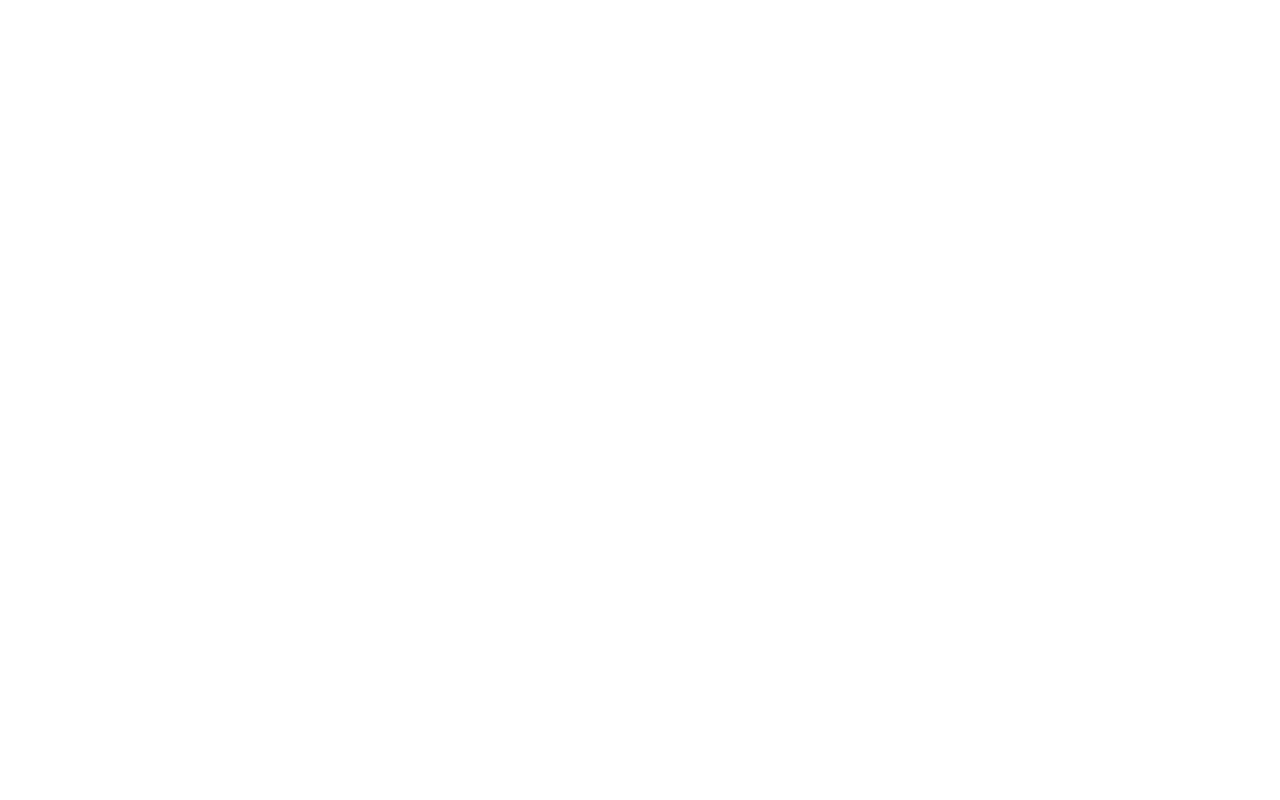
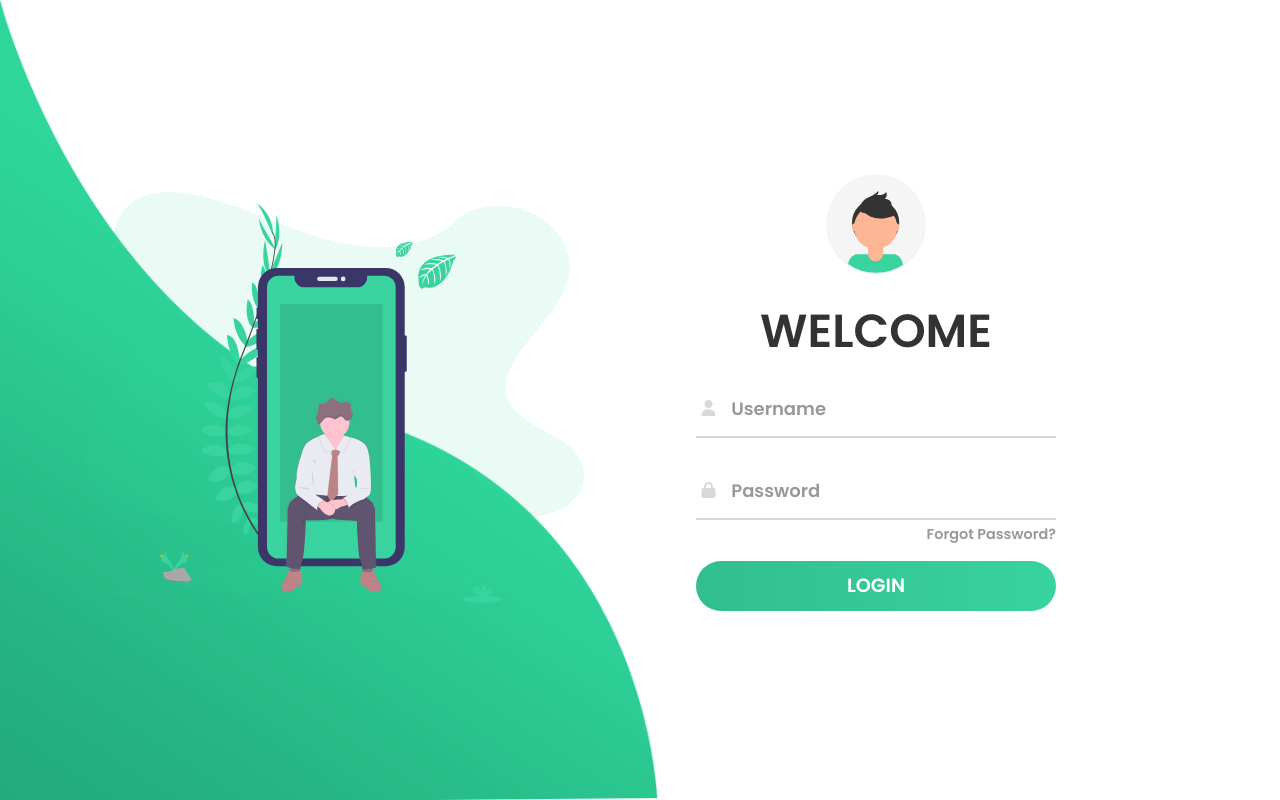
Before and after one commit to mahdinaghikhanii/nodejs-login, a plain HTML site: page frontend/index.html in a window 1280 px wide. Drawn offline with Linux system fonts and the light colour scheme.

Commit message:
create desing from  frontEnd

```diff
--- /dev/null
+++ b/frontend/css/style.css
@@ -0,0 +1,222 @@
+*{
+	padding: 0;
+	margin: 0;
+	box-sizing: border-box;
+}
+
+body{
+    font-family: 'Poppins', sans-serif;
+    overflow: hidden;
+}
+
+.wave{
+	position: fixed;
+	bottom: 0;
+	left: 0;
+	height: 100%;
+	z-index: -1;
+}
+
+.container{
+    width: 100vw;
+    height: 100vh;
+    display: grid;
+    grid-template-columns: repeat(2, 1fr);
+    grid-gap :7rem;
+    padding: 0 2rem;
+}
+
+.img{
+	display: flex;
+	justify-content: flex-end;
+	align-items: center;
+}
+
+.login-content{
+	display: flex;
+	justify-content: flex-start;
+	align-items: center;
+	text-align: center;
+}
+
+.img img{
+	width: 500px;
+}
+
+form{
+	width: 360px;
+}
+
+.login-content img{
+    height: 100px;
+}
+
+.login-content h2{
+	margin: 15px 0;
+	color: #333;
+	text-transform: uppercase;
+	font-size: 2.9rem;
+}
+
+.login-content .input-div{
+	position: relative;
+    display: grid;
+    grid-template-columns: 7% 93%;
+    margin: 25px 0;
+    padding: 5px 0;
+    border-bottom: 2px solid #d9d9d9;
+}
+
+.login-content .input-div.one{
+	margin-top: 0;
+}
+
+.i{
+	color: #d9d9d9;
+	display: flex;
+	justify-content: center;
+	align-items: center;
+}
+
+.i i{
+	transition: .3s;
+}
+
+.input-div > div{
+    position: relative;
+	height: 45px;
+}
+
+.input-div > div > h5{
+	position: absolute;
+	left: 10px;
+	top: 50%;
+	transform: translateY(-50%);
+	color: #999;
+	font-size: 18px;
+	transition: .3s;
+}
+
+.input-div:before, .input-div:after{
+	content: '';
+	position: absolute;
+	bottom: -2px;
+	width: 0%;
+	height: 2px;
+	background-color: #38d39f;
+	transition: .4s;
+}
+
+.input-div:before{
+	right: 50%;
+}
+
+.input-div:after{
+	left: 50%;
+}
+
+.input-div.focus:before, .input-div.focus:after{
+	width: 50%;
+}
+
+.input-div.focus > div > h5{
+	top: -5px;
+	font-size: 15px;
+}
+
+.input-div.focus > .i > i{
+	color: #38d39f;
+}
+
+.input-div > div > input{
+	position: absolute;
+	left: 0;
+	top: 0;
+	width: 100%;
+	height: 100%;
+	border: none;
+	outline: none;
+	background: none;
+	padding: 0.5rem 0.7rem;
+	font-size: 1.2rem;
+	color: #555;
+	font-family: 'poppins', sans-serif;
+}
+
+.input-div.pass{
+	margin-bottom: 4px;
+}
+
+a{
+	display: block;
+	text-align: right;
+	text-decoration: none;
+	color: #999;
+	font-size: 0.9rem;
+	transition: .3s;
+}
+
+a:hover{
+	color: #38d39f;
+}
+
+.btn{
+	display: block;
+	width: 100%;
+	height: 50px;
+	border-radius: 25px;
+	outline: none;
+	border: none;
+	background-image: linear-gradient(to right, #32be8f, #38d39f, #32be8f);
+	background-size: 200%;
+	font-size: 1.2rem;
+	color: #fff;
+	font-family: 'Poppins', sans-serif;
+	text-transform: uppercase;
+	margin: 1rem 0;
+	cursor: pointer;
+	transition: .5s;
+}
+.btn:hover{
+	background-position: right;
+}
+
+
+@media screen and (max-width: 1050px){
+	.container{
+		grid-gap: 5rem;
+	}
+}
+
+@media screen and (max-width: 1000px){
+	form{
+		width: 290px;
+	}
+
+	.login-content h2{
+        font-size: 2.4rem;
+        margin: 8px 0;
+	}
+
+	.img img{
+		width: 400px;
+	}
+}
+
+@media screen and (max-width: 900px){
+	.container{
+		grid-template-columns: 1fr;
+	}
+
+	.img{
+		display: none;
+	}
+
+	.wave{
+		display: none;
+	}
+
+	.login-content{
+		justify-content: center;
+	}
+}
--- a/frontend/index.html
+++ b/frontend/index.html
@@ -1,15 +1,45 @@
 <!DOCTYPE html>
-
 <html>
-    <head>
-        <meta charset="utf-8">
-        <meta http-equiv="X-UA-Compatible" content="IE=edge">
-        <title></title>
-        <meta name="description" content="">
-        <meta name="viewport" content="width=device-width, initial-scale=1">
-        <link rel="stylesheet" href="">
-    </head>
-    <body>
-        <script src="" async defer></script>
-    </body>
+<head>
+	<title>Login</title>
+	<link rel="stylesheet" type="text/css" href="css/style.css">
+	<link href="https://fonts.googleapis.com/css?family=Poppins:600&display=swap" rel="stylesheet">
+	<script src="https://kit.fontawesome.com/a81368914c.js"></script>
+	<meta name="viewport" content="width=device-width, initial-scale=1">
+</head>
+<body>
+	<img class="wave" src="img/wave.png">
+	<div class="container">
+		<div class="img">
+			<img src="img/bg.svg">
+		</div>
+		<div class="login-content">
+			<form action="index.html">
+				<img src="img/avatar.svg">
+				<h2 class="title">Welcome</h2>
+           		<div class="input-div one">
+           		   <div class="i">
+           		   		<i class="fas fa-user"></i>
+           		   </div>
+           		   <div class="div">
+           		   		<h5>Username</h5>
+           		   		<input type="text" class="input">
+           		   </div>
+           		</div>
+           		<div class="input-div pass">
+           		   <div class="i">
+           		    	<i class="fas fa-lock"></i>
+           		   </div>
+           		   <div class="div">
+           		    	<h5>Password</h5>
+           		    	<input type="password" class="input">
+            	   </div>
+            	</div>
+            	<a href="#">Forgot Password?</a>
+            	<input type="submit" class="btn" value="Login">
+            </form>
+        </div>
+    </div>
+    <script src="js/main.js"></script>
+</body>
 </html>
--- /dev/null
+++ b/frontend/js/main.js
@@ -0,0 +1,20 @@
+const inputs = document.querySelectorAll(".input");
+
+
+function addcl(){
+	let parent = this.parentNode.parentNode;
+	parent.classList.add("focus");
+}
+
+function remcl(){
+	let parent = this.parentNode.parentNode;
+	if(this.value == ""){
+		parent.classList.remove("focus");
+	}
+}
+
+
+inputs.forEach(input => {
+	input.addEventListener("focus", addcl);
+	input.addEventListener("blur", remcl);
+});
```
Also changed, not shown: frontend/img/avatar.svg (added), frontend/img/bg.svg (added), frontend/img/wave.png (added).
